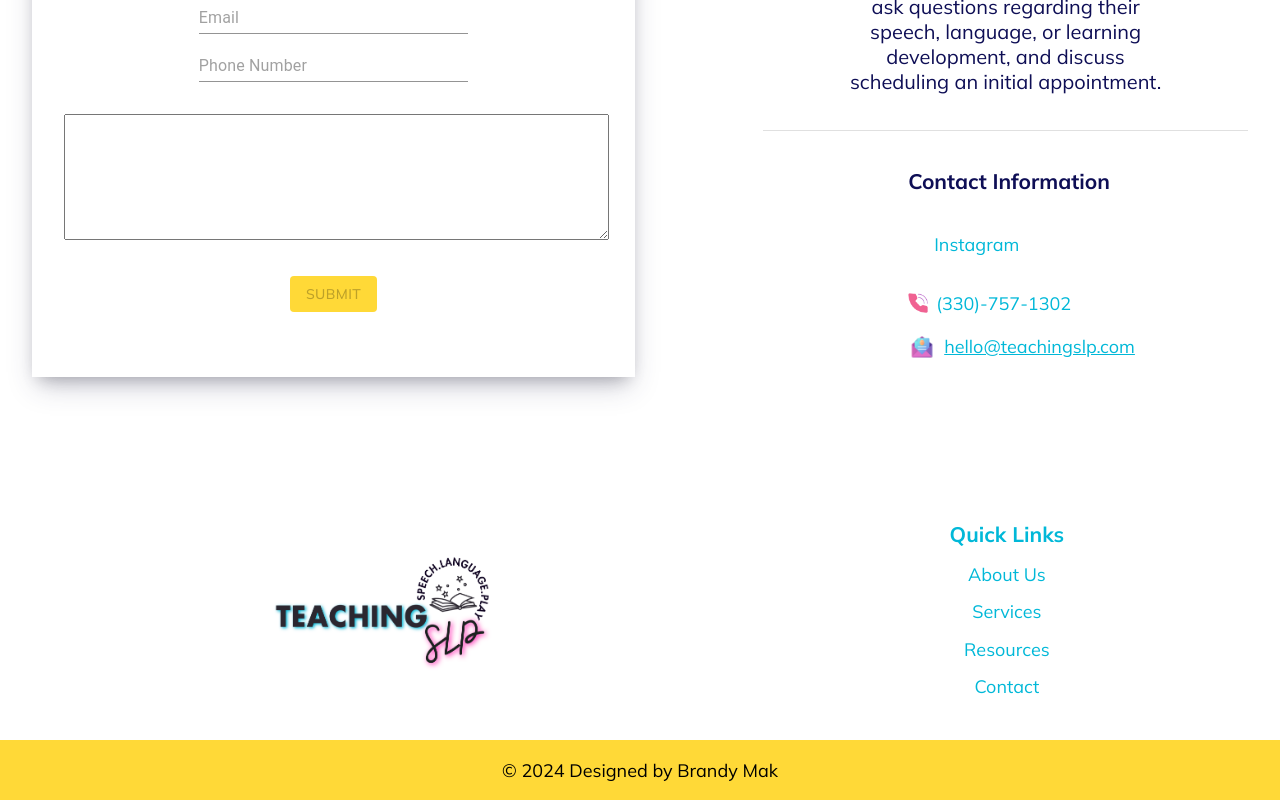
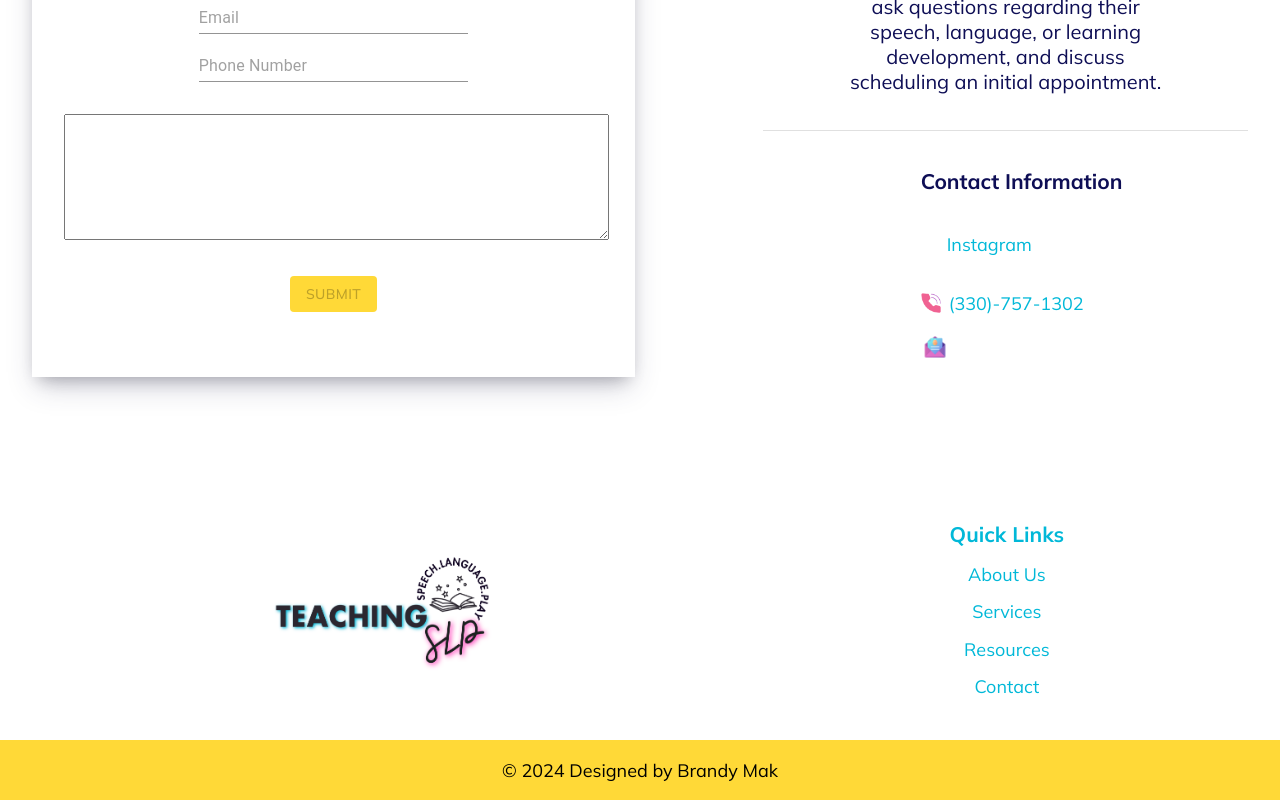
Before and after one commit to beemak789/TS_Website, a React (Create React App) app: page / in a window 1280 px wide. Shown: the part 3322-4122 px from the top of the page. Built offline with nearby package versions, Linux system fonts and the light colour scheme; some icons are missing.

Commit message:
add information to .env

```diff
--- a/src/component/ContactMe.js
+++ b/src/component/ContactMe.js
@@ -5,11 +5,8 @@ import { Icon } from '@iconify/react';
 import { StyledDivider } from '../shared/sharedComponents';
 import Divider from '@mui/material/Divider';
 
-
-
 const ContactMe = () => {
   return (
-
     <ContactMeContainer name='contactUs'>
       <StyledDivider>Contact Me</StyledDivider>
 
@@ -41,21 +38,16 @@ const ContactMe = () => {
               </a>
 
               <div className='info'>
-                  <img
-                    src='/phone.png'
-                    height={20}
-                    width={20}
-                    alt='phone-icon'
-                  />
+                <img src='/phone.png' height={20} width={20} alt='phone-icon' />
                 <p style={{ color: '#01b8d8' }}>(330)-757-1302</p>
               </div>
               <div className='info email'>
                 <img src='/mail.png' height={28} width={28} alt='mail-icon' />
                 <a
-                    href='mailto:bmak789@gmail.com'
+                  href={`mailto:${process.env.REACT_APP_CONTACT_EMAIL}`}
                   style={{ color: '#01b8d8' }}
                 >
-                    hello@teachingslp.com
+                  {process.env.REACT_APP_CONTACT_EMAIL}
                 </a>
               </div>
             </NumberEmailContainer>
@@ -63,7 +55,6 @@ const ContactMe = () => {
         </FreeConsultContainer>
       </ConsultContactMeContainer>
     </ContactMeContainer>
-
   );
 };
 
--- a/src/component/Form.js
+++ b/src/component/Form.js
@@ -34,7 +34,7 @@ const Form = () => {
           body: JSON.stringify({
             name,
             senderEmail: email,
-            receiverEmail: `${process.env.REACT_APP_CONTACT_RECIPIENT}`,
+            receiverEmail: `${process.env.REACT_APP_CONTACT_EMAIL}`,
             phoneNumber,
             message,
           }),
```
Lines whose indentation alone changed are shown as unchanged.
